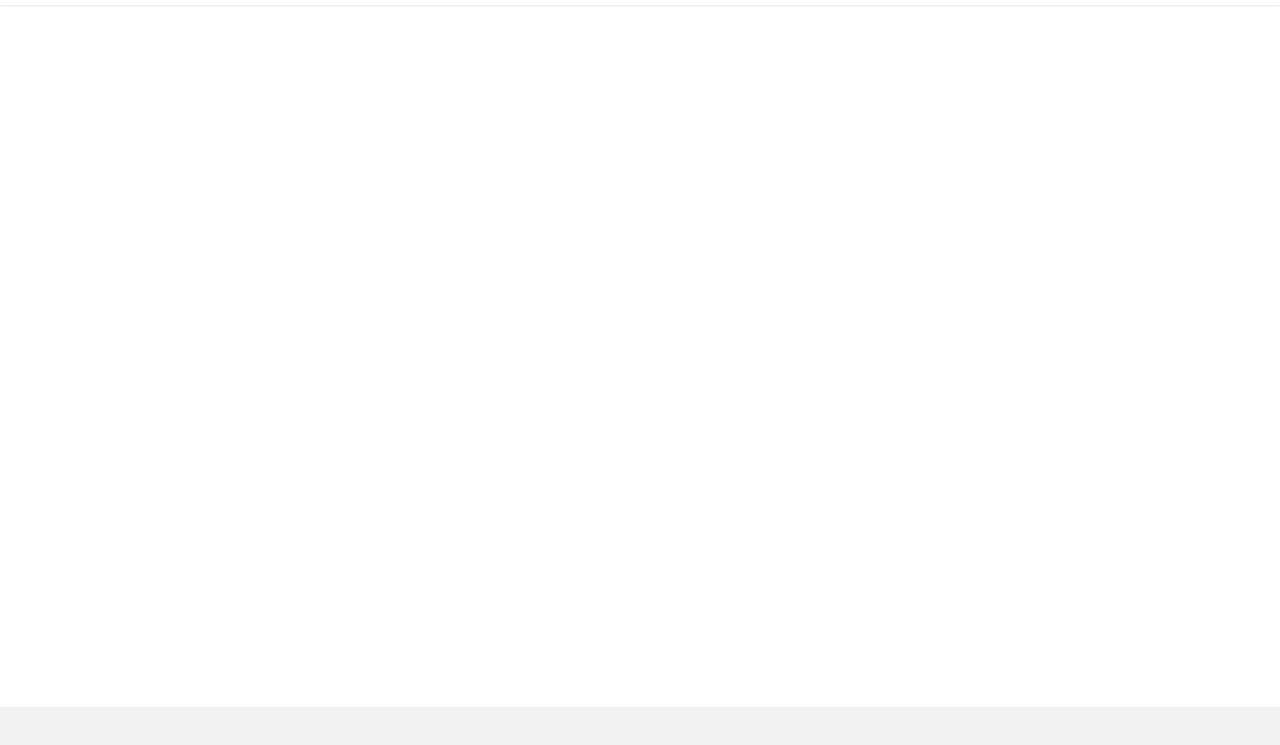
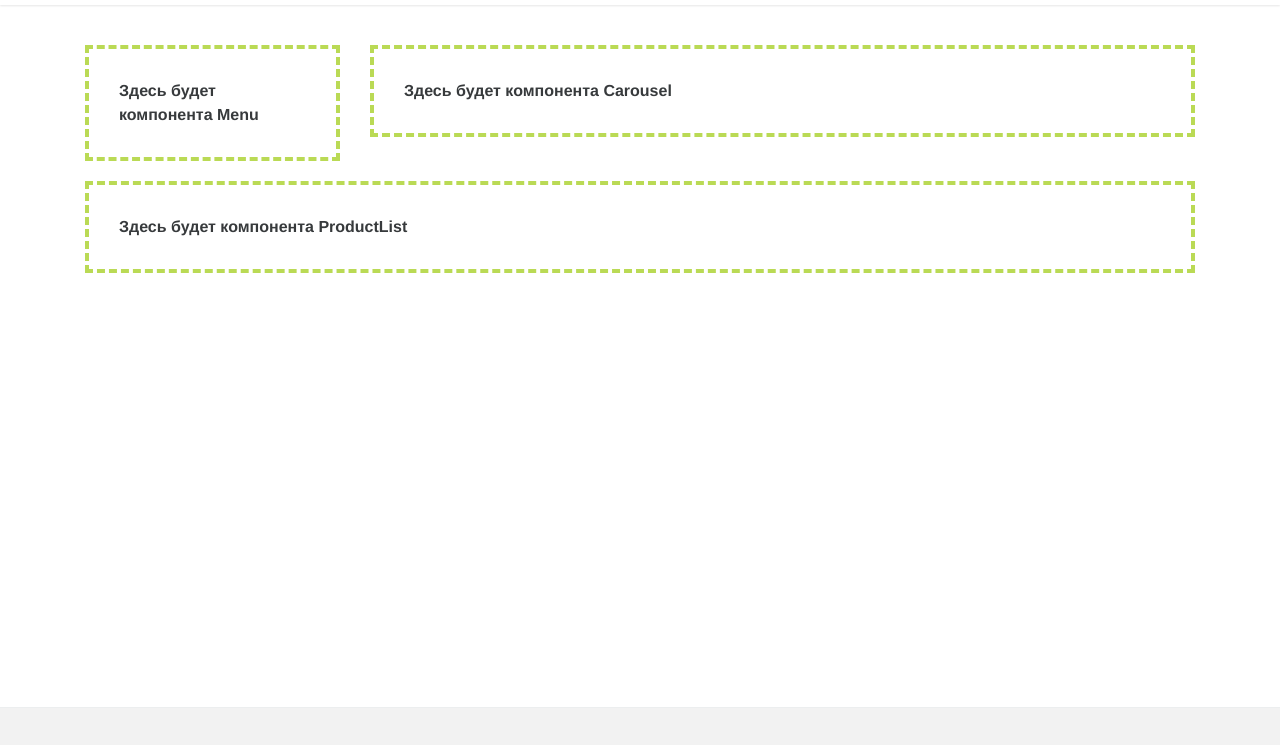
Before and after one commit to koalex/tasks-jsbasic, a website: page index.html in a window 1280 px wide. Shown: the part 51-796 px from the top of the page. Drawn offline with nearby package versions, Linux system fonts and the light colour scheme.

Commit message:
Добавил компоненты заглушки на главной странице

```diff
--- a/assets/custom.css
+++ b/assets/custom.css
@@ -833,6 +833,19 @@ form button[type="submit"]:not(.btn-send) {
     padding: 1.5rem 1.5rem 1.5rem .25rem;
 }
 
+/* Styles for base page BEGIN */
+.project-component-sample {
+  padding: 30px;
+  border: 4px dashed #BADA55;
+  font-weight: bold;
+}
+
+.project-component-sample_main {
+  margin-top: 20px;
+}
+
+/* Styles for base page END */
+
 
 /* Styles for product in Product List BEGIN*/
 .product-add-to-cart {
--- a/index.html
+++ b/index.html
@@ -80,16 +80,22 @@
 			<div class="container">
 				<div class="row flex-column-reverse flex-lg-row">
 					<div class="col-lg-3 main-menu">
-						<!-- Здесь будет компонента menu -->
+            <div class="project-component-sample">
+              Здесь будет компонента Menu
+            </div>
 					</div>
 					<div class="col-lg-9 carousel">
-						<!-- Здесь будет компонента carousel -->
+            <div class="project-component-sample">
+              Здесь будет компонента Carousel
+            </div>
 					</div>
 				</div>
 			</div>
 
 			<div class="container product-list">
-				<!-- Здесь будет компонента списка продуктов -->
+        <div class="project-component-sample project-component-sample_main">
+          Здесь будет компонента ProductList
+        </div>
 			</div>
 		</main>
 
```
